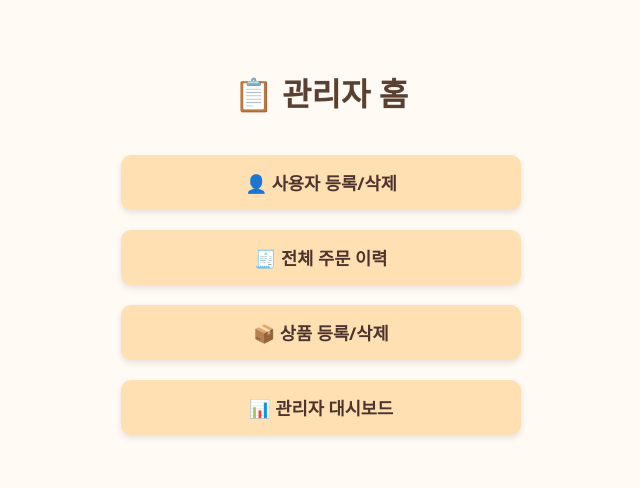
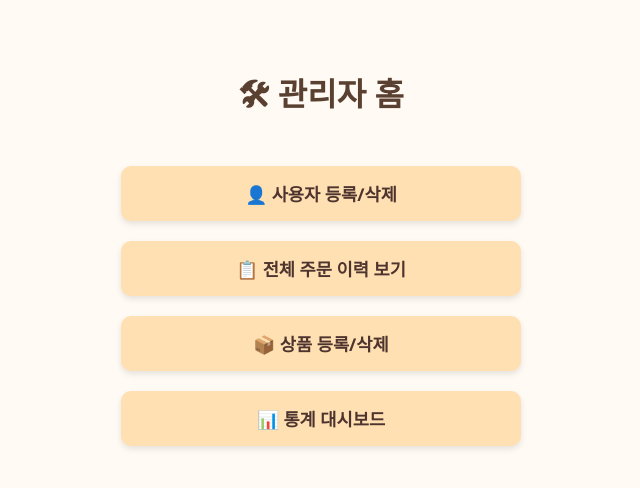
Before and after one commit to carrot0217/Betifulstore-app, a Flask app: page /admin/home in a window 1280 px wide. Shown: the top 488 px of the page, without its empty margins (319-959 px from the left). Run offline with Flask 2, Linux system fonts and the light colour scheme; the visitor is signed in with stand-in values (Sample User, id 1).

Commit message:
Update admin_home.html

```diff
--- a/templates/admin_home.html
+++ b/templates/admin_home.html
@@ -2,7 +2,7 @@
 <html lang="ko">
 <head>
   <meta charset="UTF-8">
-  <title>📋 관리자 홈</title>
+  <title>🛠 관리자 홈</title>
   <meta name="viewport" content="width=device-width, initial-scale=1">
   <style>
     body {
@@ -41,12 +41,12 @@
   </style>
 </head>
 <body>
-  <h1>📋 관리자 홈</h1>
+  <h1>🛠 관리자 홈</h1>
   <div class="button-container">
-    <a class="button" href="/admin/users">👤 사용자 등록/삭제</a>
-    <a class="button" href="/admin/orders">🧾 전체 주문 이력</a>
-    <a class="button" href="/admin">📦 상품 등록/삭제</a>
-    <a class="button" href="/admin/dashboard">📊 관리자 대시보드</a>
+    <a class="button" href="{{ url_for('manage_users') }}">👤 사용자 등록/삭제</a>
+    <a class="button" href="{{ url_for('admin_orders') }}">📋 전체 주문 이력 보기</a>
+    <a class="button" href="{{ url_for('admin') }}">📦 상품 등록/삭제</a>
+    <a class="button" href="{{ url_for('admin_dashboard') }}">📊 통계 대시보드</a>
   </div>
 </body>
 </html>
```
